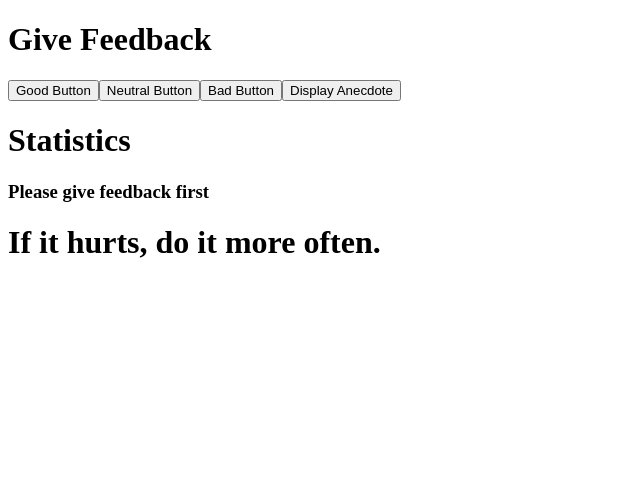
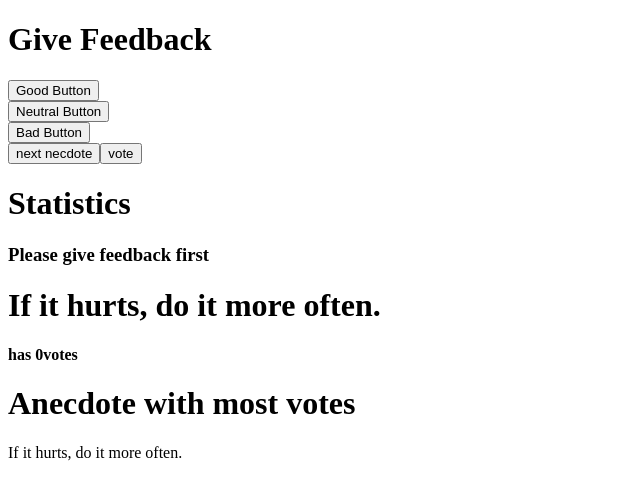
Before and after one commit to cliffdoyle/fullstack-open-helsinki, a React (Vite) app in the folder part1/unicafe/: page / in a window 1280 px wide. Shown: the top 498 px of the page, without its empty margins (0-640 px from the left). Built offline with nearby package versions, Linux system fonts and the light colour scheme.

Commit message:
feat:Add logic for displaying random anecdotes , displaying each anecdotes vote count, and displaying one with the highest count

```diff
--- a/part1/unicafe/src/App.jsx
+++ b/part1/unicafe/src/App.jsx
@@ -11,9 +11,9 @@ function Statistics({props}){
     return(
       <div>
 
+        <h1>Statistics</h1>
        <table>
         <tbody>
-        <h1>Statistics</h1>
       <StatisticLine text="good" value ={good} />
       <StatisticLine text="neutral" value ={neutral} />
       <StatisticLine text="bad" value ={bad} />
@@ -55,7 +55,7 @@ const StatisticLine=({text,value})=>{
   )
 
 }
-const Button=({stats:{good,bad,neutral,anecdotes}, setters:{setGood,setBad,setNeutral,setSelected}})=>{
+const Button=({stats:{good,bad,neutral,anecdotes,selected,allvotes}, setters:{setGood,setBad,setNeutral,setSelected,setAllvotes}})=>{
 
   const handleAnecdote=()=>{
     const randIndex=Math.floor(Math.random()*anecdotes.length)
@@ -63,12 +63,23 @@ const Button=({stats:{good,bad,neutral,anecdotes}, setters:{setGood,setBad,setNe
 
   }
 
+  const handleVote=()=>{
+    const updatedVotes=[...allvotes]
+    updatedVotes[selected]+=1
+    setAllvotes(updatedVotes)
+  }
+
+  console.log('votes in Button component',allvotes)
+
   return (
     <div>
-      <button onClick={()=>setGood(good+1)}>Good Button</button>
-      <button onClick={()=>setNeutral(neutral+1)}>Neutral Button</button>
-      <button onClick={()=>setBad(bad+1)}>Bad Button</button>
-      <button onClick={handleAnecdote}>Display Anecdote</button>
+      <button onClick={()=>setGood(good+1)}>Good Button</button><br/>
+      <button onClick={()=>setNeutral(neutral+1)}>Neutral Button</button><br/>
+      <button onClick={()=>setBad(bad+1)}>Bad Button</button><br/>
+      <button onClick={handleAnecdote}>next necdote</button>
+      <button onClick={handleVote}>vote</button>
+
+
 
     </div>
   )
@@ -96,10 +107,14 @@ function App() {
   const [good, setGood] = useState(0)
   const [neutral, setNeutral] = useState(0)
   const [bad, setBad] = useState(0)
+  const [vote, setVote]=useState(0)
+  const [allvotes,setAllvotes]=useState(Array(anecdotes.length).fill(0))
 
   const all=good+bad+neutral
   const average=(good*1 + neutral*0 + bad*-1)/all
   const positiveFeedback=(good/all)*100
+
+
 
   //Generating random index
   // selected = Math.floor(Math.random()*anecdotes.length)
@@ -107,13 +122,20 @@ function App() {
   //Access a random anecdote
   // let displaySelected = anecdotes[selected]
   console.log('Selected',anecdotes[selected])
+  const maxVotes=Math.max(...allvotes)
+  const maxIndex=allvotes.indexOf(maxVotes)
+  const anecdoteWithMaxVotes=anecdotes[maxIndex]
   return (
     <div>
       <div>
       <h1>Give Feedback</h1>
-      <Button stats={{good,neutral,bad,selected,anecdotes}} setters={{setGood,setBad,setNeutral,setSelected}}/>
+      <Button stats={{good,neutral,bad,selected,anecdotes,vote,allvotes}} setters={{setGood,setBad,setNeutral,setSelected,setVote,setAllvotes}}/>
       <Statistics props={{good,neutral,bad,all,average,positiveFeedback}}/>
       <h1>{anecdotes[selected]}</h1>
+      <h4>has {allvotes[selected]}votes</h4>
+
+        <h1>Anecdote with most votes</h1>
+        <p>{anecdoteWithMaxVotes}</p>
 
       </div>
     </div>
```
